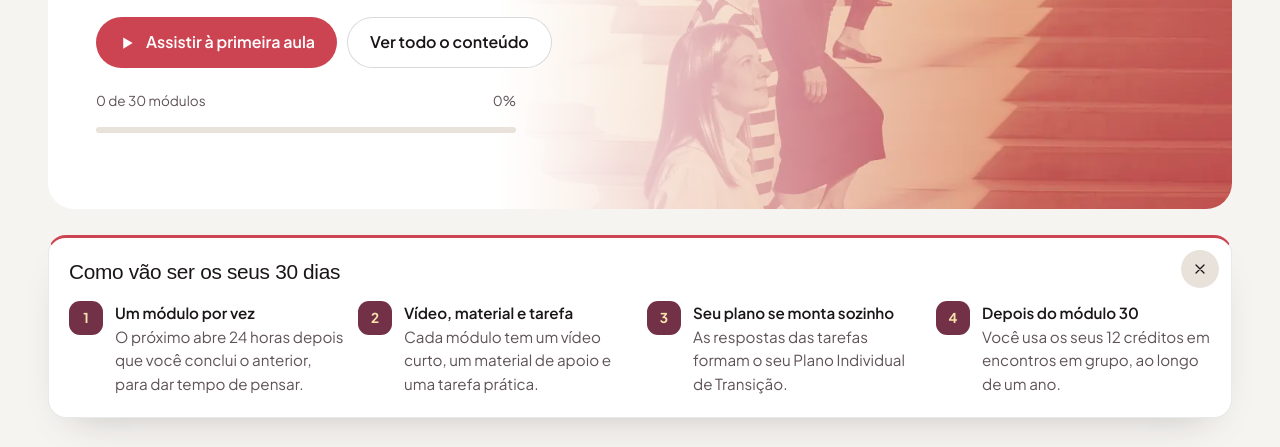
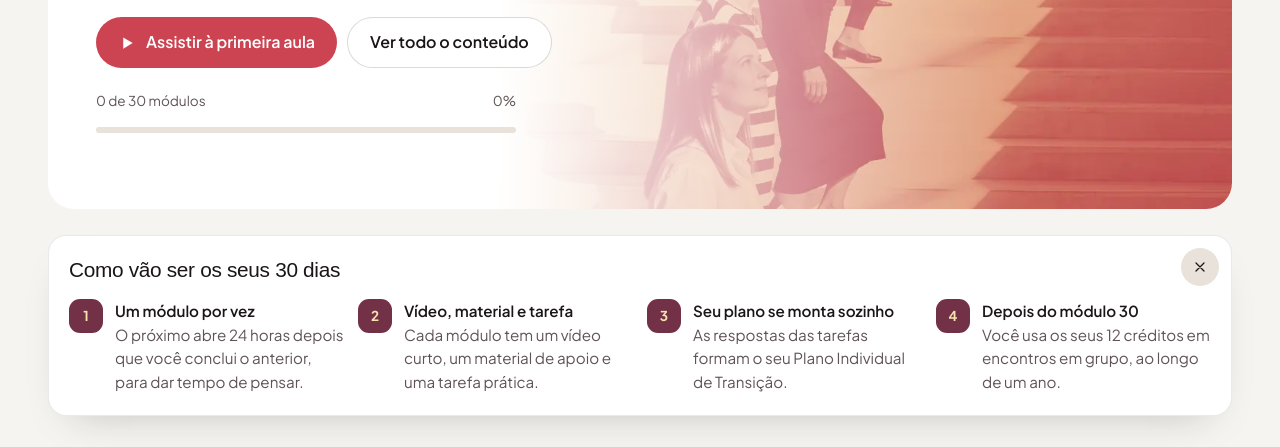
Before and after one commit to leonardoferreirr/projetocapi, a plain HTML site: page app/index.html in a window 1280 px wide. Both pictures are taken after typing "Sample", "name@example.com" into the empty fields and a click on the button "Entrar". Shown: the part 279-726 px from the top of the page. Drawn offline with Linux system fonts and the light colour scheme.

Commit message:
style(app): drop coral top line on intro card and focus ring on route change
Co-Authored-By: Claude Opus 5.5 <noreply@anthropic.com>

```diff
--- a/app/index.html
+++ b/app/index.html
@@ -48,6 +48,7 @@ h2{font:500 1.3rem/1.2 var(--titulo);letter-spacing:-.015em}
 h3{font-size:1.05rem;font-weight:600}
 p{margin:0}
 :focus-visible{outline:3px solid var(--coral);outline-offset:2px;border-radius:8px}
+.vista:focus,.vista:focus-visible{outline:none}
 .sr{position:absolute;width:1px;height:1px;overflow:hidden;clip:rect(0 0 0 0);white-space:nowrap}
 .mut{color:var(--mut)}.fra{color:var(--fra)}
 .pq{font-size:.88rem}
@@ -167,7 +168,7 @@ textarea.inp{min-height:110px;resize:vertical;line-height:1.5}
   .banner-foto::after{background:linear-gradient(90deg,var(--s1),color-mix(in srgb,var(--s1) 55%,transparent) 32%,transparent 70%)}
   .banner-txt{margin:0;padding:48px;max-width:640px}
 }
-.dias{margin-top:26px;position:relative;padding:22px 20px;border-radius:var(--r);background:var(--s1);border:1px solid var(--line);box-shadow:var(--sombra);border-top:3px solid var(--coral)}
+.dias{margin-top:26px;position:relative;padding:22px 20px;border-radius:var(--r);background:var(--s1);border:1px solid var(--line);box-shadow:var(--sombra)}
 .dias h2{padding-right:40px}
 .dias ol{list-style:none;margin:16px 0 0;padding:0;display:grid;gap:14px}
 .dias li{display:grid;grid-template-columns:34px 1fr;gap:12px;align-items:start;font-size:.95rem;color:var(--mut)}
```
